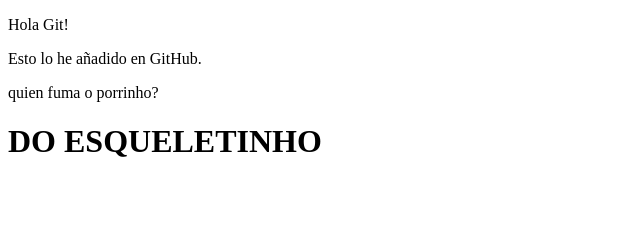
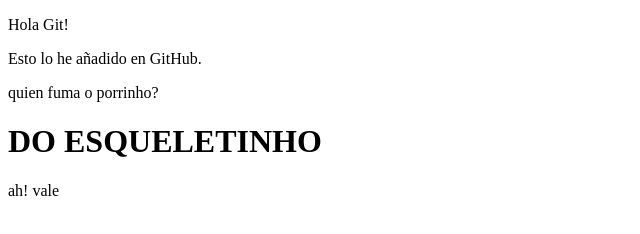
Before and after one commit to MarkelGit/holaGit, a plain HTML site: page src/index.html in a window 1280 px wide. Shown: the full height of the page, 0-640 px from the left. Drawn offline with Linux system fonts and the light colour scheme.

Commit message:
Update index.html

```diff
--- a/src/index.html
+++ b/src/index.html
@@ -11,5 +11,6 @@
     <p>Esto lo he añadido en GitHub.</p>
     <p> quien fuma o porrinho?</p>
     <h1>DO ESQUELETINHO</h1>
+    <p> ah! vale</p>
 </body>
 </html>
```
